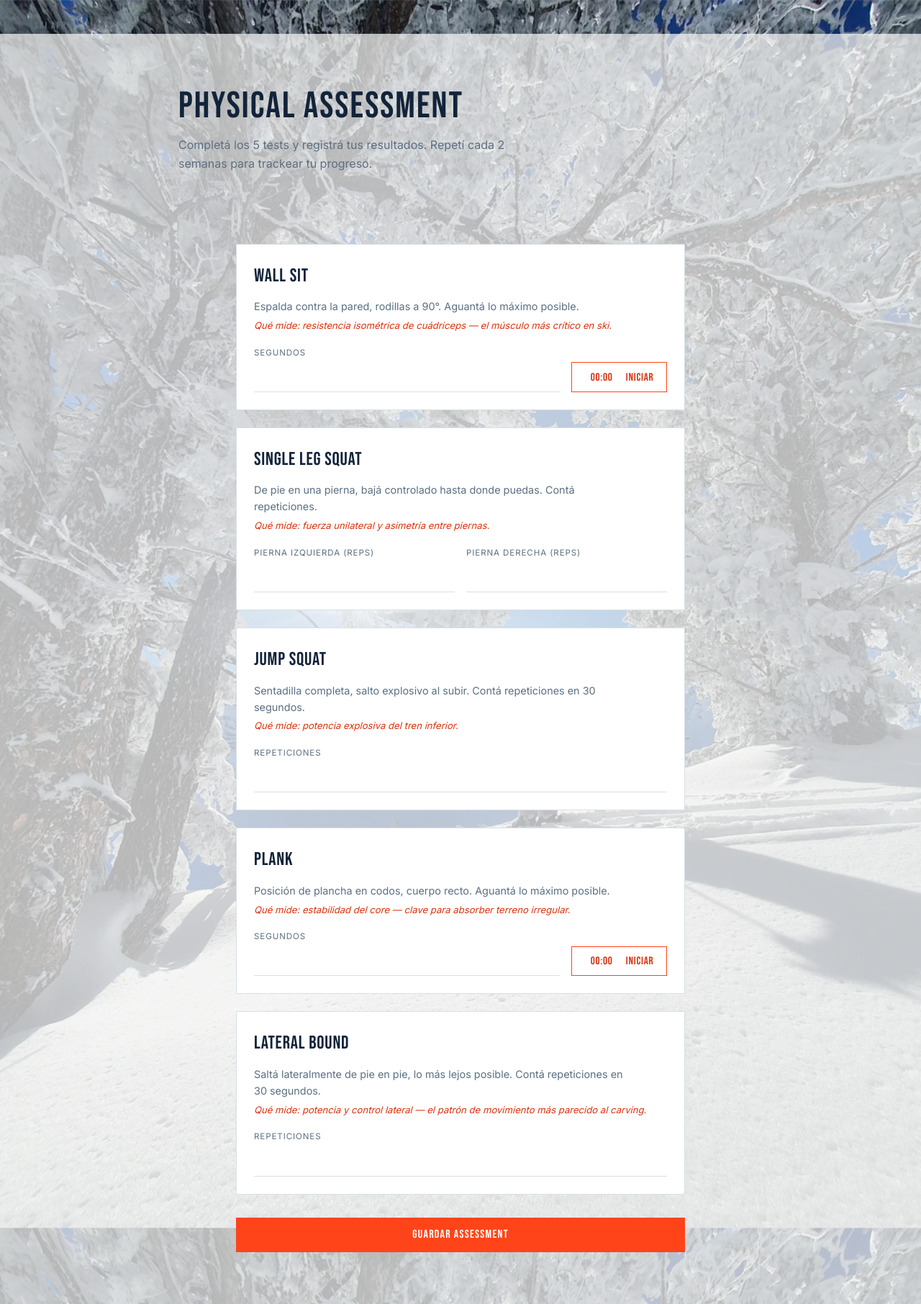
After one commit to santinotorres2204-dot/SKIAPP, a FastAPI app: template backend/app/templates/assessment.html in a window 1280 px wide. The commit adds this page. Shown: the whole page at 72% size. Run offline with FastAPI, Linux system fonts and the light colour scheme; the template is opened without the code that fills it, so the values that code supplies are empty.

Commit message:
feat: Physical Assessment with 5 ski-specific exercises, built-in timers and progress tracking
Co-Authored-By: Claude Sonnet 5 <noreply@anthropic.com>
Claude-Session: https://claude.ai/code/session_01D1trgT4ahwwADFyy98mbn7

```diff
--- a/backend/app/main.py
+++ b/backend/app/main.py
@@ -8,6 +8,7 @@ from app.database import engine
 from app.routers import (
     achievements,
     admin,
+    assessment,
     chat,
     coach,
     day_logs,
@@ -44,6 +45,8 @@ app.include_router(runs.router)
 app.include_router(ride.router)
 app.include_router(chat.router)
 app.include_router(coach.router)
+app.include_router(assessment.router)
+app.include_router(assessment.page_router)
 
 
 @app.get("/health")
--- a/backend/app/models/__init__.py
+++ b/backend/app/models/__init__.py
@@ -1,4 +1,5 @@
 from app.models.analysis_result import AnalysisResult
+from app.models.assessment_result import AssessmentResult
 from app.models.chat_message import ChatMessage
 from app.models.day_log import DayLog
 from app.models.run import Run
@@ -22,4 +23,5 @@ __all__ = [
     "DayLog",
     "Run",
     "ChatMessage",
+    "AssessmentResult",
 ]
--- a/backend/app/models/user.py
+++ b/backend/app/models/user.py
@@ -29,3 +29,4 @@ class User(Base):
     joined_trip_links = relationship("TripParticipant", back_populates="user", cascade="all, delete-orphan")
     runs = relationship("Run", back_populates="user", cascade="all, delete-orphan")
     chat_messages = relationship("ChatMessage", back_populates="user", cascade="all, delete-orphan")
+    assessment_results = relationship("AssessmentResult", back_populates="user", cascade="all, delete-orphan")
--- /dev/null
+++ b/backend/app/templates/assessment.html
@@ -0,0 +1,305 @@
+{% extends "base_user.html" %}
+{% block title %}Physical Assessment - {{ user.name }}{% endblock %}
+
+{% block extra_head %}
+<style>
+  .assess-card { border: 1px solid var(--line); background: var(--white); padding: 1.5rem; margin-bottom: 1.5rem; }
+  .assess-card-name {
+    font-family: 'Bebas Neue', sans-serif;
+    font-size: 1.6rem;
+    letter-spacing: 0.03em;
+    color: var(--shadow);
+    margin: 0;
+  }
+  .assess-card-desc { color: var(--mist); font-size: 0.9rem; margin: 0.6rem 0 0.3rem; max-width: 58ch; }
+  .assess-card-measures { font-size: 0.82rem; color: var(--flare-dark); font-style: italic; margin: 0 0 1.1rem; }
+  .assess-field-row { display: flex; gap: 1rem; flex-wrap: wrap; align-items: flex-end; }
+  .assess-field { flex: 1 1 160px; }
+  .assess-field label {
+    display: block;
+    font-size: 0.72rem;
+    letter-spacing: 0.08em;
+    text-transform: uppercase;
+    color: var(--mist);
+    margin-bottom: 0.45rem;
+  }
+  .assess-field input[type="number"] {
+    width: 100%;
+    border: none;
+    border-bottom: 1px solid var(--line);
+    padding: 0.55rem 0.1rem;
+    font-size: 1.05rem;
+    font-family: 'Inter', sans-serif;
+    background: transparent;
+  }
+  .assess-field input[type="number"]:focus { outline: none; border-color: var(--shadow-2); }
+  .assess-timer-btn {
+    display: flex;
+    align-items: center;
+    gap: 0.6rem;
+    border: 1px solid var(--flare);
+    color: var(--flare-dark);
+    background: transparent;
+    padding: 0.55rem 1.1rem;
+    font-family: 'Bebas Neue', sans-serif;
+    letter-spacing: 0.05em;
+    font-size: 0.95rem;
+    cursor: pointer;
+    white-space: nowrap;
+    height: 2.6rem;
+  }
+  .assess-timer-btn.is-running { background: var(--flare); color: var(--white); }
+  .assess-timer-display { font-variant-numeric: tabular-nums; min-width: 3rem; text-align: center; }
+
+  .assess-submit { width: 100%; text-align: center; margin-top: 0.5rem; }
+
+  .asymmetry-alert {
+    border-left: 3px solid var(--flare);
+    background: rgba(255, 68, 25, 0.08);
+    color: var(--flare-dark);
+    padding: 0.85rem 1.1rem;
+    font-size: 0.92rem;
+    margin: 0 0 1.8rem;
+  }
+
+  .progress-row { padding: 1.25rem 0; border-bottom: 1px solid var(--line); }
+  .progress-row:last-child { border-bottom: none; }
+  .progress-values {
+    display: flex;
+    align-items: baseline;
+    gap: 0.6rem;
+    font-family: 'Bebas Neue', sans-serif;
+    font-size: 1.3rem;
+    color: var(--shadow);
+    margin: 0.4rem 0 0.7rem;
+  }
+  .progress-unit { font-family: 'Inter', sans-serif; font-size: 0.7rem; color: var(--mist); margin-left: 0.15rem; }
+  .progress-arrow { font-size: 1.1rem; }
+  .progress-arrow.up { color: #1a9c53; }
+  .progress-arrow.down { color: var(--flare-dark); }
+  .progress-arrow.same { color: var(--mist); }
+  .progress-bar-track {
+    position: relative;
+    height: 10px;
+    background: var(--snow-dim);
+    border-radius: 999px;
+  }
+  .progress-bar-after {
+    position: absolute;
+    inset: 0;
+    width: 0;
+    background: var(--flare);
+    border-radius: 999px;
+    transition: width 0.6s ease;
+  }
+  .progress-bar-marker {
+    position: absolute;
+    top: -3px;
+    bottom: -3px;
+    width: 2px;
+    background: var(--shadow);
+  }
+</style>
+{% endblock %}
+
+{% block content %}
+
+<header class="page-header">
+  <div class="container-wide">
+    <p class="eyebrow">{{ user.name }}</p>
+    <h1 class="page-title">Physical Assessment</h1>
+    <p class="lede">Completá los 5 tests y registrá tus resultados. Repetí cada 2 semanas para trackear tu progreso.</p>
+  </div>
+</header>
+
+<section class="section">
+  <div class="container-wide" style="max-width: 720px;">
+    <form id="assessment-form" data-user-id="{{ user.id }}">
+
+      <div class="assess-card">
+        <p class="assess-card-name">Wall Sit</p>
+        <p class="assess-card-desc">Espalda contra la pared, rodillas a 90°. Aguantá lo máximo posible.</p>
+        <p class="assess-card-measures">Qué mide: resistencia isométrica de cuádriceps — el músculo más crítico en ski.</p>
+        <div class="assess-field-row">
+          <div class="assess-field">
+            <label for="wall_sit_seconds">Segundos</label>
+            <input type="number" min="0" id="wall_sit_seconds" name="wall_sit_seconds" required>
+          </div>
+          <button type="button" class="assess-timer-btn" data-timer-for="wall_sit_seconds">
+            <span class="assess-timer-display">00:00</span>
+            <span class="assess-timer-label">Iniciar</span>
+          </button>
+        </div>
+      </div>
+
+      <div class="assess-card">
+        <p class="assess-card-name">Single Leg Squat</p>
+        <p class="assess-card-desc">De pie en una pierna, bajá controlado hasta donde puedas. Contá repeticiones.</p>
+        <p class="assess-card-measures">Qué mide: fuerza unilateral y asimetría entre piernas.</p>
+        <div class="assess-field-row">
+          <div class="assess-field">
+            <label for="single_leg_squat_left">Pierna izquierda (reps)</label>
+            <input type="number" min="0" id="single_leg_squat_left" name="single_leg_squat_left" required>
+          </div>
+          <div class="assess-field">
+            <label for="single_leg_squat_right">Pierna derecha (reps)</label>
+            <input type="number" min="0" id="single_leg_squat_right" name="single_leg_squat_right" required>
+          </div>
+        </div>
+      </div>
+
+      <div class="assess-card">
+        <p class="assess-card-name">Jump Squat</p>
+        <p class="assess-card-desc">Sentadilla completa, salto explosivo al subir. Contá repeticiones en 30 segundos.</p>
+        <p class="assess-card-measures">Qué mide: potencia explosiva del tren inferior.</p>
+        <div class="assess-field-row">
+          <div class="assess-field">
+            <label for="jump_squat_reps">Repeticiones</label>
+            <input type="number" min="0" id="jump_squat_reps" name="jump_squat_reps" required>
+          </div>
+        </div>
+      </div>
+
+      <div class="assess-card">
+        <p class="assess-card-name">Plank</p>
+        <p class="assess-card-desc">Posición de plancha en codos, cuerpo recto. Aguantá lo máximo posible.</p>
+        <p class="assess-card-measures">Qué mide: estabilidad del core — clave para absorber terreno irregular.</p>
+        <div class="assess-field-row">
+          <div class="assess-field">
+            <label for="plank_seconds">Segundos</label>
+            <input type="number" min="0" id="plank_seconds" name="plank_seconds" required>
+          </div>
+          <button type="button" class="assess-timer-btn" data-timer-for="plank_seconds">
+            <span class="assess-timer-display">00:00</span>
+            <span class="assess-timer-label">Iniciar</span>
+          </button>
+        </div>
+      </div>
+
+      <div class="assess-card">
+        <p class="assess-card-name">Lateral Bound</p>
+        <p class="assess-card-desc">Saltá lateralmente de pie en pie, lo más lejos posible. Contá repeticiones en 30 segundos.</p>
+        <p class="assess-card-measures">Qué mide: potencia y control lateral — el patrón de movimiento más parecido al carving.</p>
+        <div class="assess-field-row">
+          <div class="assess-field">
+            <label for="lateral_bound_reps">Repeticiones</label>
+            <input type="number" min="0" id="lateral_bound_reps" name="lateral_bound_reps" required>
+          </div>
+        </div>
+      </div>
+
+      <button type="submit" class="btn btn-flare assess-submit">Guardar Assessment</button>
+    </form>
+  </div>
+</section>
+
+{% if assessment_count >= 2 %}
+<section class="section">
+  <div class="container-wide" style="max-width: 720px;">
+    <h2>Tu progreso</h2>
+
+    {% if asymmetry_warning %}
+    <p class="asymmetry-alert">⚠️ Asimetría detectada — trabajá la pierna izquierda/derecha con más volumen.</p>
+    {% endif %}
+
+    {% for row in progress %}
+    <div class="progress-row">
+      <p class="assess-card-name" style="font-size: 1.05rem;">{{ row.label }}</p>
+      <div class="progress-values">
+        <span>{{ row.before }}<span class="progress-unit">{{ row.unit }}</span></span>
+        <span class="progress-arrow {{ row.direction }}">
+          {% if row.direction == 'up' %}↑{% elif row.direction == 'down' %}↓{% else %}→{% endif %}
+        </span>
+        <span>{{ row.after }}<span class="progress-unit">{{ row.unit }}</span></span>
+      </div>
+      <div class="progress-bar-track">
+        <div class="progress-bar-after" style="width: {{ row.after_pct }}%;"></div>
+        <div class="progress-bar-marker" style="left: {{ row.before_pct }}%;"></div>
+      </div>
+    </div>
+    {% endfor %}
+  </div>
+</section>
+{% elif assessment_count == 1 %}
+<section class="section">
+  <div class="container-wide" style="max-width: 720px;">
+    <p class="empty">Completá tu próximo assessment en 2 semanas para ver tu progreso.</p>
+  </div>
+</section>
+{% endif %}
+
+<script>
+(function () {
+  var form = document.getElementById('assessment-form');
+  var userId = Number(form.dataset.userId);
+
+  document.querySelectorAll('.assess-timer-btn').forEach(function (btn) {
+    var targetId = btn.dataset.timerFor;
+    var input = document.getElementById(targetId);
+    var display = btn.querySelector('.assess-timer-display');
+    var label = btn.querySelector('.assess-timer-label');
+    var running = false;
+    var startedAt = null;
+    var intervalId = null;
+
+    function format(totalSeconds) {
+      var mm = String(Math.floor(totalSeconds / 60)).padStart(2, '0');
+      var ss = String(totalSeconds % 60).padStart(2, '0');
+      return mm + ':' + ss;
+    }
+
+    btn.addEventListener('click', function () {
+      if (!running) {
+        running = true;
+        startedAt = Date.now();
+        btn.classList.add('is-running');
+        label.textContent = 'Detener';
+        intervalId = setInterval(function () {
+          display.textContent = format(Math.floor((Date.now() - startedAt) / 1000));
+        }, 250);
+      } else {
+        running = false;
+        clearInterval(intervalId);
+        var elapsedSeconds = Math.floor((Date.now() - startedAt) / 1000);
+        display.textContent = format(elapsedSeconds);
+        input.value = elapsedSeconds;
+        btn.classList.remove('is-running');
+        label.textContent = 'Reiniciar';
+      }
+    });
+  });
+
+  form.addEventListener('submit', function (e) {
+    e.preventDefault();
+    var submitBtn = form.querySelector('.assess-submit');
+    submitBtn.disabled = true;
+
+    var payload = {
+      wall_sit_seconds: Number(document.getElementById('wall_sit_seconds').value || 0),
+      single_leg_squat_left: Number(document.getElementById('single_leg_squat_left').value || 0),
+      single_leg_squat_right: Number(document.getElementById('single_leg_squat_right').value || 0),
+      jump_squat_reps: Number(document.getElementById('jump_squat_reps').value || 0),
+      plank_seconds: Number(document.getElementById('plank_seconds').value || 0),
+      lateral_bound_reps: Number(document.getElementById('lateral_bound_reps').value || 0),
+    };
+
+    fetch('/api/assessment/submit?user_id=' + userId, {
+      method: 'POST',
+      headers: { 'Content-Type': 'application/json' },
+      body: JSON.stringify(payload),
+    })
+      .then(function (res) {
+        if (!res.ok) throw new Error('submit failed');
+        return res.json();
+      })
+      .then(function () {
+        window.location.reload();
+      })
+      .catch(function () {
+        alert('No se pudo guardar el assessment. Probá de nuevo.');
+        submitBtn.disabled = false;
+      });
+  });
+})();
+</script>
+{% endblock %}
--- a/backend/app/templates/base_user.html
+++ b/backend/app/templates/base_user.html
@@ -440,14 +440,14 @@
   }
   .site-nav .site-mark { padding: 0; }
   .nav-links { display: flex; align-items: center; gap: 1.5rem; }
-  .nav-ride, .nav-coach {
+  .nav-ride, .nav-coach, .nav-assessment {
     font-family: 'Bebas Neue', sans-serif;
     letter-spacing: 0.12em;
     font-size: 0.78rem;
     color: var(--flare-dark);
     border-bottom: none;
   }
-  .nav-ride:hover, .nav-coach:hover { color: var(--flare); }
+  .nav-ride:hover, .nav-coach:hover, .nav-assessment:hover { color: var(--flare); }
 </style>
 {% block extra_head %}{% endblock %}
 </head>
@@ -456,6 +456,7 @@
   <a class="site-mark" href="/">Ski App</a>
   {% if user is defined %}
   <div class="nav-links">
+    <a class="nav-assessment" href="/assessment?user_id={{ user.id }}">Assessment</a>
     <a class="nav-coach" href="/coach?user_id={{ user.id }}">AI Coach</a>
     <a class="nav-ride" href="/ride?user_id={{ user.id }}">Ride Mode</a>
   </div>
```
Also changed, not shown: backend/alembic/versions/0007_add_assessment_results.py (added, +43 -0 lines), backend/app/assessment_comparison.py (added, +59 -0 lines), backend/app/models/assessment_result.py (added, +35 -0 lines), backend/app/routers/assessment.py (added, +100 -0 lines), backend/app/routers/passport.py (+18 -1 lines), backend/app/schemas/assessment.py (added, +45 -0 lines), backend/app/templates/passport.html (+29 -0 lines).
